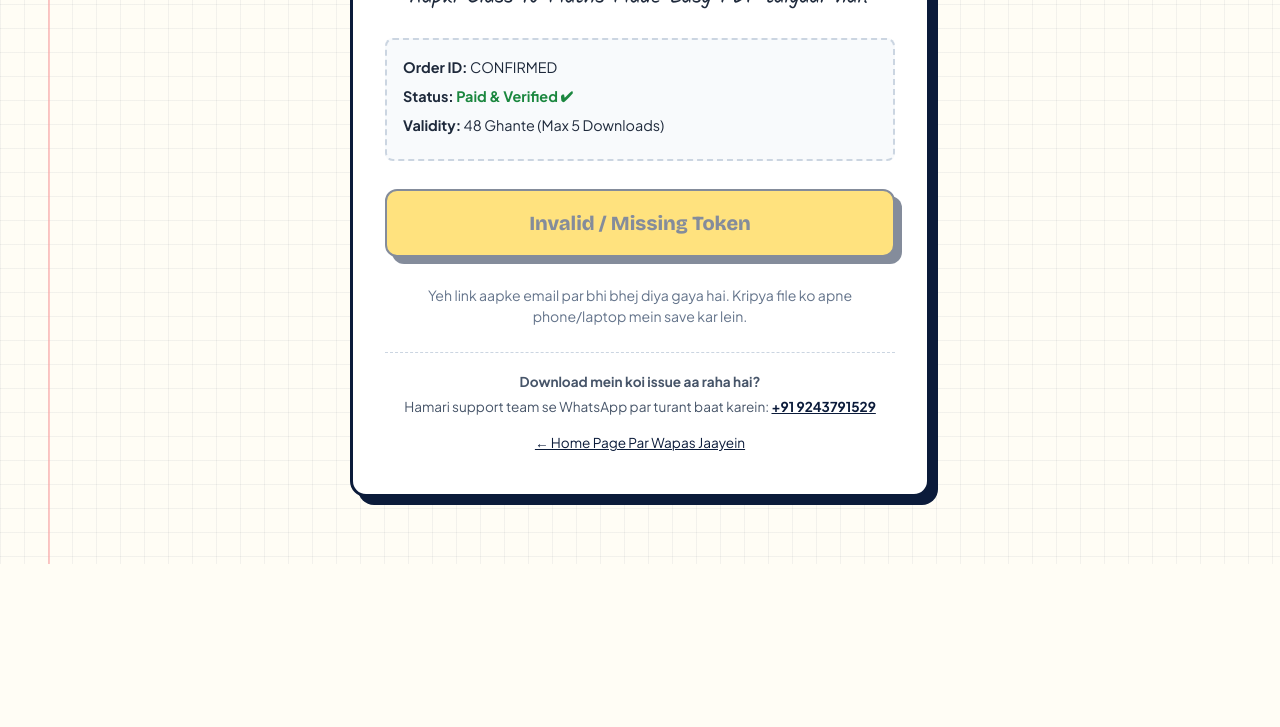
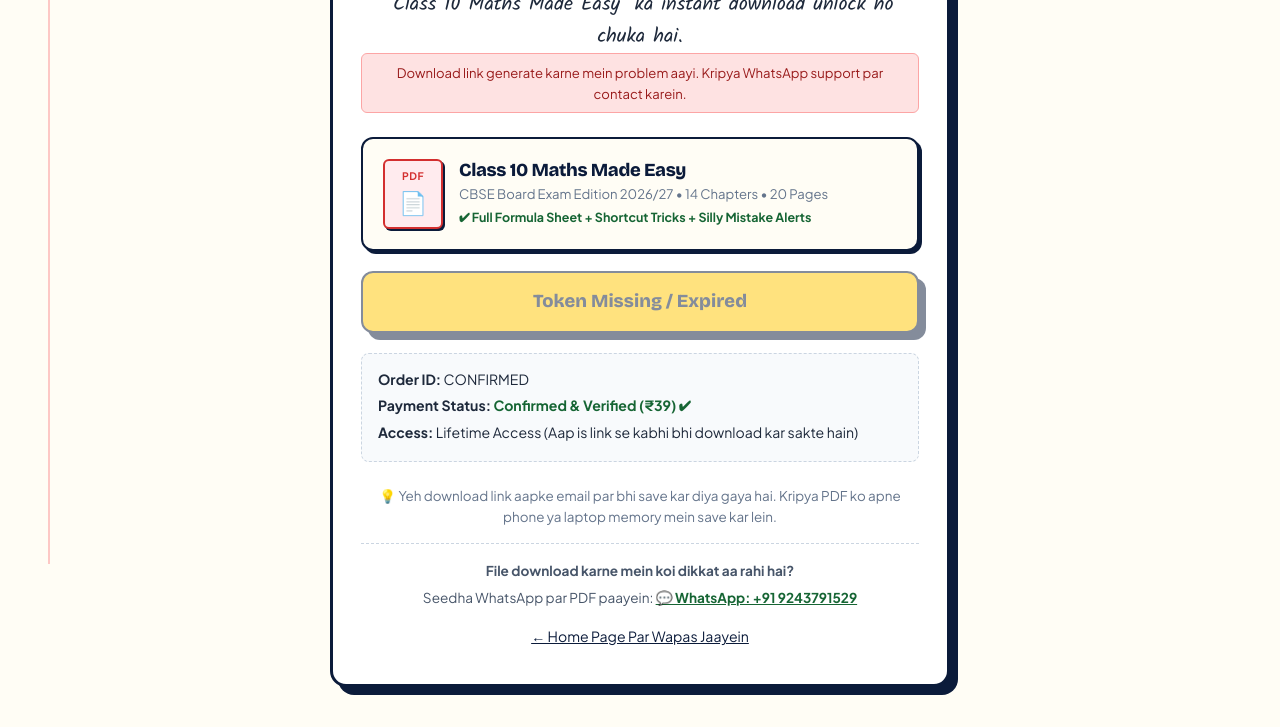
Before and after one commit to Avnish99-png/class-10th-, a website: page public/success.html in a window 1280 px wide. Shown: the part 236-963 px from the top of the page. Before the commit the page ends 800 px from the top, so only its background shows below. Drawn offline with nearby package versions, Linux system fonts and the light colour scheme.

Commit message:
Enhance PDF download delivery with auto-download, inline view, Content-Length headers, and generous limit

```diff
--- a/public/success.html
+++ b/public/success.html
@@ -3,7 +3,7 @@
 <head>
   <meta charset="UTF-8">
   <meta name="viewport" content="width=device-width, initial-scale=1.0">
-  <title>Payment Successful 🎉 | Class 10 Maths Made Easy</title>
+  <title>Payment Successful 🎉 | Download Class 10 Maths Made Easy PDF</title>
   <link rel="stylesheet" href="/css/style.css">
   <style>
     .success-page-wrap {
@@ -11,74 +11,177 @@
       display: flex;
       align-items: center;
       justify-content: center;
-      padding: 30px 16px;
+      padding: 40px 16px;
+      background: var(--paper);
     }
     .success-card {
       background: #FFFFFF;
       border: 3px solid var(--navy);
       border-radius: 16px;
       box-shadow: 8px 8px 0px var(--navy);
-      max-width: 580px;
+      max-width: 620px;
       width: 100%;
-      padding: 40px 32px;
+      padding: 36px 28px;
       position: relative;
       text-align: center;
     }
+    .celebrate-badge {
+      display: inline-flex;
+      align-items: center;
+      gap: 6px;
+      background: #DCFCE7;
+      color: #166534;
+      font-weight: 800;
+      font-size: 0.85rem;
+      padding: 6px 14px;
+      border-radius: 20px;
+      border: 1.5px solid #166534;
+      margin-bottom: 14px;
+    }
+    .product-box {
+      background: #FFFDF5;
+      border: 2px solid var(--navy);
+      border-radius: 12px;
+      padding: 20px;
+      margin: 24px 0 16px;
+      text-align: left;
+      box-shadow: 3px 3px 0 var(--navy);
+      display: flex;
+      gap: 16px;
+      align-items: center;
+    }
+    .pdf-icon-tag {
+      width: 60px;
+      height: 70px;
+      background: #FFEBEE;
+      border: 2px solid var(--red);
+      border-radius: 6px;
+      display: flex;
+      flex-direction: column;
+      align-items: center;
+      justify-content: center;
+      flex-shrink: 0;
+      box-shadow: 2px 2px 0 var(--navy);
+    }
     .order-badge-row {
       background: #F8FAFC;
-      border: 2px dashed #CBD5E1;
+      border: 1.5px dashed #CBD5E1;
       border-radius: 8px;
-      padding: 16px;
-      margin: 24px 0;
+      padding: 14px 16px;
+      margin-bottom: 24px;
       text-align: left;
-      font-size: 0.9rem;
+      font-size: 0.88rem;
     }
     .order-badge-row div {
-      margin-bottom: 6px;
+      margin-bottom: 4px;
+    }
+    .action-btn-group {
+      display: flex;
+      flex-direction: column;
+      gap: 12px;
+      margin: 20px 0;
+    }
+    @media (min-width: 480px) {
+      .action-btn-group {
+        flex-direction: row;
+      }
+      .action-btn-group .btn-primary,
+      .action-btn-group .btn-secondary {
+        flex: 1;
+      }
+    }
+    .auto-download-notice {
+      background: #EFF6FF;
+      border: 1px solid #BFDBFE;
+      color: #1E40AF;
+      border-radius: 6px;
+      padding: 8px 12px;
+      font-size: 0.82rem;
+      margin-bottom: 16px;
     }
   </style>
 </head>
 <body>
   <div class="success-page-wrap">
     <div class="success-card">
-      <span class="rubber-stamp stamp-yellow" style="font-size: 0.9rem; margin-bottom: 12px;">PAYMENT CONFIRMED</span>
+      <div class="celebrate-badge">
+        <span>✔ Payment Verified & Successful</span>
+      </div>
 
-
-      <h1 style="font-size: 2.2rem; margin: 8px 0; color: var(--navy);">
-        Badhaai Ho! 🎉
+      <h1 style="font-size: clamp(1.8rem, 4vw, 2.3rem); margin: 6px 0; color: var(--navy);">
+        Badhaai Ho! Aapki Book Tayar Hai 🎉
       </h1>
-      <p class="handwritten" style="font-size: 1.35rem; color: #1E293B;">
-        Aapki Class 10 Maths Made Easy PDF taiyaar hai!
+      <p class="handwritten" style="font-size: 1.25rem; color: #1E293B;">
+        "Class 10 Maths Made Easy" ka instant download unlock ho chuka hai.
       </p>
 
-      <div class="order-badge-row" id="orderDetailsBox">
-        <div><strong>Order ID:</strong> <span id="displayOrderId">Processing...</span></div>
-        <div><strong>Status:</strong> <span style="color: #1B873F; font-weight: bold;">Paid & Verified ✔</span></div>
-        <div><strong>Validity:</strong> 48 Ghante (Max 5 Downloads)</div>
+      <!-- Auto-download countdown notice -->
+      <div id="autoDownloadNotice" class="auto-download-notice">
+        ⏳ <strong>PDF download automatically shuru ho raha hai...</strong> (Agar shuru na ho, to neeche button dabayein)
       </div>
 
-      <div style="margin: 28px 0;">
-        <a id="downloadBtn" href="#" class="btn-primary" style="font-size: 1.25rem; width: 100%;">
-          📥 Download PDF E-Book Now
+      <!-- PDF Product Item Card -->
+      <div class="product-box">
+        <div class="pdf-icon-tag">
+          <span style="font-size: 0.65rem; font-weight: 900; color: var(--red); letter-spacing: 0.05em;">PDF</span>
+          <span style="font-size: 1.4rem;">📄</span>
+        </div>
+        <div>
+          <h3 style="font-size: 1.15rem; color: var(--navy); margin-bottom: 2px;">
+            Class 10 Maths Made Easy
+          </h3>
+          <div style="font-size: 0.82rem; color: #64748B;">
+            CBSE Board Exam Edition 2026/27 • 14 Chapters • 20 Pages
+          </div>
+          <div style="font-size: 0.78rem; font-weight: bold; color: #166534; margin-top: 4px;">
+            ✔ Full Formula Sheet + Shortcut Tricks + Silly Mistake Alerts
+          </div>
+        </div>
+      </div>
+
+      <!-- Download Action Buttons -->
+      <div class="action-btn-group">
+        <!-- Direct File Download -->
+        <a id="downloadBtn" href="#" class="btn-primary" style="font-size: 1.15rem; padding: 14px 20px;">
+          📥 Download PDF E-Book
+        </a>
+
+        <!-- In-browser Online Preview -->
+        <a id="viewBtn" href="#" target="_blank" class="btn-secondary" style="font-size: 1rem; padding: 14px 20px; color: var(--navy); border-color: var(--navy);">
+          👁️ Open & Read Online
         </a>
       </div>
 
-      <p style="font-size: 0.88rem; color: #64748B; line-height: 1.5;">
-        Yeh link aapke email par bhi bhej diya gaya hai. Kripya file ko apne phone/laptop mein save kar lein.
+      <!-- Order Receipt Details -->
+      <div class="order-badge-row">
+        <div><strong>Order ID:</strong> <span id="displayOrderId">Loading...</span></div>
+        <div><strong>Payment Status:</strong> <span style="color: #166534; font-weight: bold;">Confirmed & Verified (₹39) ✔</span></div>
+        <div><strong>Access:</strong> Lifetime Access (Aap is link se kabhi bhi download kar sakte hain)</div>
+      </div>
+
+      <p style="font-size: 0.84rem; color: #64748B; line-height: 1.5; margin-bottom: 16px;">
+        💡 Yeh download link aapke email par bhi save kar diya gaya hai. Kripya PDF ko apne phone ya laptop memory mein save kar lein.
       </p>
 
-      <div style="border-top: 1px dashed #CBD5E1; margin-top: 24px; padding-top: 18px; font-size: 0.85rem; color: #475569;">
-        <p><strong>Download mein koi issue aa raha hai?</strong></p>
-        <p style="margin-top: 4px;">
-          Hamari support team se WhatsApp par turant baat karein:
-          <a href="https://wa.me/919243791529" style="color: var(--navy); font-weight: bold;">+91 9243791529</a>
+      <!-- WhatsApp Help & Support -->
+      <div style="border-top: 1px dashed #CBD5E1; padding-top: 16px; font-size: 0.85rem; color: #475569;">
+        <p style="margin-bottom: 6px;"><strong>File download karne mein koi dikkat aa rahi hai?</strong></p>
+        <p style="margin: 0;">
+          Seedha WhatsApp par PDF paayein:
+          <a id="waDirectBtn" href="https://wa.me/919243791529?text=Hi%20Think%20Unlimited!%20Maine%20Class%2010%20Maths%20e-book%20ke%20liye%2039%20pay%20kiya%20hai,%20mujhe%20PDF%20WhatsApp%20par%20bhej%20do" target="_blank" style="color: #166534; font-weight: bold; text-decoration: underline;">
+            💬 WhatsApp: +91 9243791529
+          </a>
         </p>
-        <a href="/" style="display: inline-block; margin-top: 14px; color: var(--navy); text-decoration: underline;">
+
+        <a href="/" style="display: inline-block; margin-top: 16px; color: var(--navy); font-size: 0.88rem; text-decoration: underline;">
           ← Home Page Par Wapas Jaayein
         </a>
       </div>
     </div>
   </div>
+
+  <!-- Hidden iframe for reliable background auto-download -->
+  <iframe id="downloadFrame" style="display: none;"></iframe>
 
   <script>
     document.addEventListener('DOMContentLoaded', () => {
@@ -88,17 +191,46 @@
 
       if (orderId) {
         document.getElementById('displayOrderId').textContent = orderId;
+        const waLink = `https://wa.me/919243791529?text=Hi%20Think%20Unlimited!%20Maine%20Class%2010%20Maths%20e-book%20ke%20liye%20pay%20kiya%20hai%20(Order%20ID:%20${orderId}),%20mujhe%20PDF%20WhatsApp%20par%20bhi%20bhej%20do`;
+        document.getElementById('waDirectBtn').href = waLink;
       } else {
         document.getElementById('displayOrderId').textContent = 'CONFIRMED';
       }
 
       const downloadBtn = document.getElementById('downloadBtn');
+      const viewBtn = document.getElementById('viewBtn');
+      const noticeBox = document.getElementById('autoDownloadNotice');
+
       if (token) {
-        downloadBtn.href = `/download/${token}`;
+        const downloadUrl = `/download/${token}`;
+        const viewUrl = `/download/${token}?view=1`;
+
+        downloadBtn.href = downloadUrl;
+        viewBtn.href = viewUrl;
+
+        // Auto-trigger download after 1.5 seconds like professional e-commerce sites
+        setTimeout(() => {
+          try {
+            // Trigger download via hidden iframe (cleanest method without page redirect)
+            document.getElementById('downloadFrame').src = downloadUrl;
+            noticeBox.innerHTML = '✔ <strong>Download trigger ho gaya hai!</strong> Agar download popup na dikhe, to upar wala <em>"Download PDF"</em> button dabayein.';
+            noticeBox.style.background = '#DCFCE7';
+            noticeBox.style.borderColor = '#86EFAC';
+            noticeBox.style.color = '#166534';
+          } catch (e) {
+            console.log('Auto download triggered');
+          }
+        }, 1500);
+
       } else {
-        downloadBtn.textContent = 'Invalid / Missing Token';
+        downloadBtn.textContent = 'Token Missing / Expired';
         downloadBtn.style.opacity = '0.5';
         downloadBtn.removeAttribute('href');
+        viewBtn.style.display = 'none';
+        noticeBox.textContent = 'Download link generate karne mein problem aayi. Kripya WhatsApp support par contact karein.';
+        noticeBox.style.background = '#FEE2E2';
+        noticeBox.style.borderColor = '#FCA5A5';
+        noticeBox.style.color = '#991B1B';
       }
     });
   </script>
```
Also changed, not shown: routes/download.js (+13 -6 lines).
